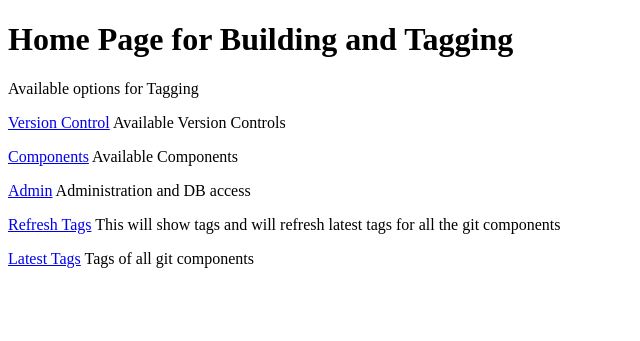
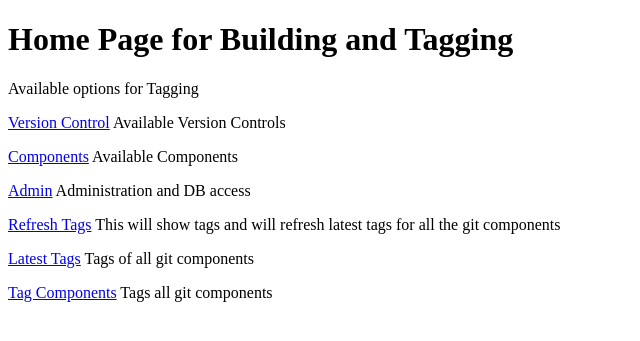
Before and after one commit to shivsharma83/letsbuildit, a Django app: page /tagging/ in a window 1280 px wide. Shown: the top 341 px of the page, without its empty margins (0-640 px from the left). Run offline with Django 3.2, Linux system fonts and the light colour scheme; parts of the project's set-up code (start-up, migrations or seed data) failed here and were passed over.

Commit message:
no HTML page has been desgined or working for updatetags

```diff
--- a/letsbuildit/tagging/urls.py
+++ b/letsbuildit/tagging/urls.py
@@ -8,4 +8,5 @@ urlpatterns = patterns('',
     url(r'components/$', views.components, name='components'),
     url(r'latesttags/$', views.tags, name='tags'),
     url(r'refreshtags/$', views.refreshtags, name='refreshtags'),
+    url(r'tagit/$', views.tagit, name='tagit'),
 )
--- a/letsbuildit/tagging/views.py
+++ b/letsbuildit/tagging/views.py
@@ -1,6 +1,6 @@
 from django.http import HttpResponse
 from django.shortcuts import render
-from tagging import models, refreshtag
+from tagging import models, refreshtag, forms
 
 # Create your views here.
 
@@ -22,3 +22,9 @@ def tags(request):
 def refreshtags(request):
         tagslist = refreshtag.addtagsindb("all")
         return render(request, 'refresh_tags.html', {'tagslist' : tagslist})
+
+def tagit(request):
+	tagslist = models.tag_history.objects.all()
+	###render(request, 'tagit.html', {'tags' : tagslist})
+	formset = forms.TagitFormSet(request.POST)
+        return render(request, 'tagit.html', {'tags' : tagslist, 'formset' : formset})
--- a/letsbuildit/templates/home_page.html
+++ b/letsbuildit/templates/home_page.html
@@ -10,6 +10,7 @@
 <p> <a href="http://127.0.0.1:8000/admin/">Admin</a> Administration and DB access</p>
 <p> <a href="http://127.0.0.1:8000/tagging/refreshtags/">Refresh Tags</a> This will show tags and will refresh latest tags for all the git components</p>
 <p> <a href="http://127.0.0.1:8000/tagging/latesttags/">Latest Tags</a> Tags of all git components</p>
+<p> <a href="http://127.0.0.1:8000/tagging/tagit/">Tag Components</a> Tags all git components</p>
 
 </body>
 </html>
```
Also changed, not shown: 2 other files.
